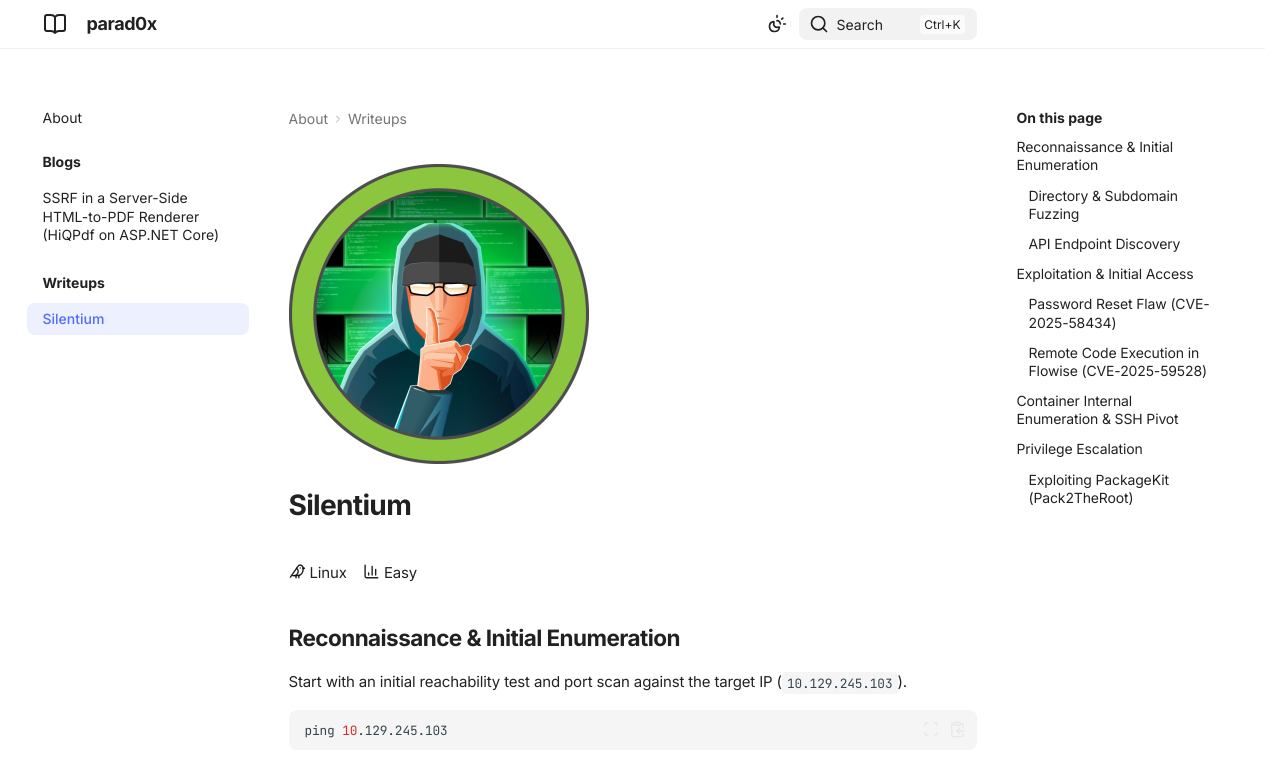
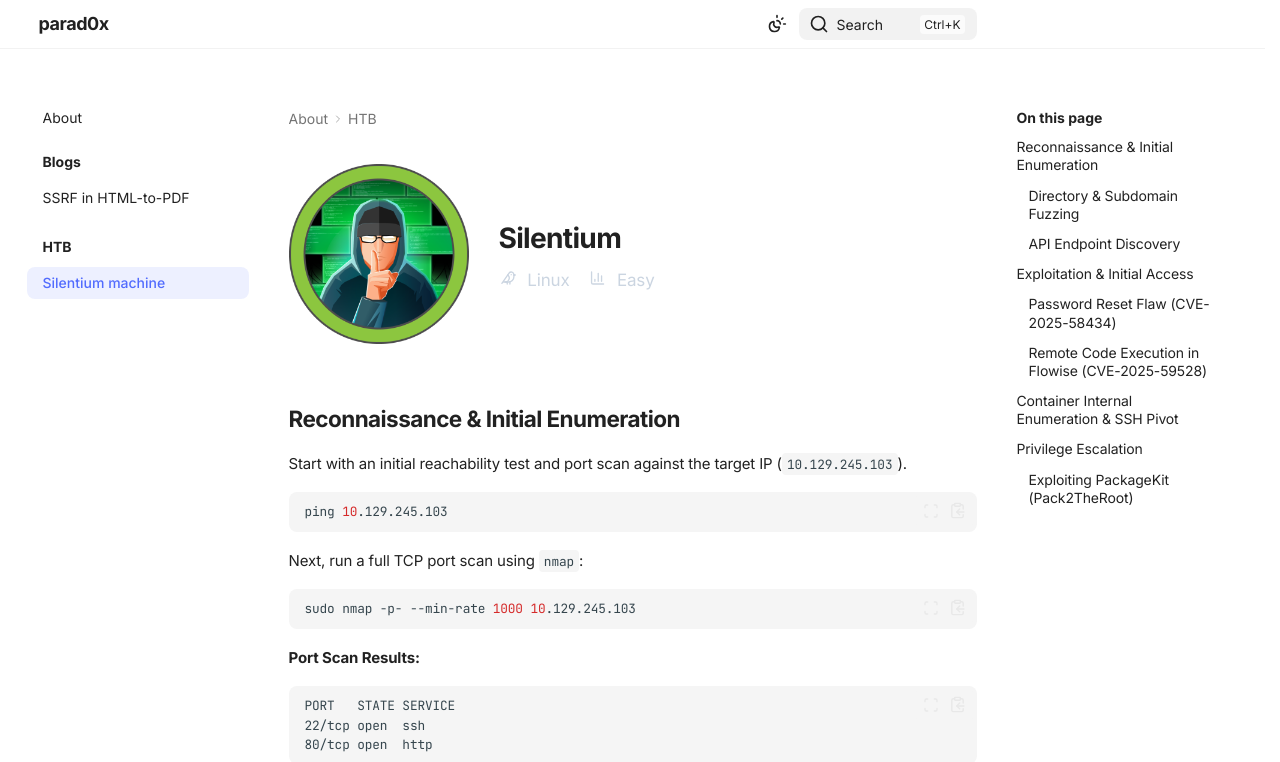
Before and after one commit to rad0xus/rad0xus, a plain HTML site: page site/writeups/silentium/index.html in a window 1280 px wide. Shown: the top 762 px of the page. Drawn offline with Linux system fonts and the light colour scheme.

```diff
--- a/site/404.html
+++ b/site/404.html
@@ -49,6 +49,8 @@
         <style>:root{--md-text-font:"Inter";--md-code-font:"JetBrains Mono"}</style>
 
 
+
+      <link rel="stylesheet" href="/stylesheets/extra.css">
 
     <script>__md_scope=new URL("/",location),__md_scope.pathname.endsWith("/")||(__md_scope=new URL(__md_scope.pathname+"/",location)),__md_hash=e=>[...e].reduce(((e,t)=>(e<<5)-e+t.charCodeAt(0)),0),__md_get=(e,t=localStorage,_=__md_scope)=>JSON.parse(t.getItem(_.pathname+"."+e)),__md_set=(e,t,_=localStorage,a=__md_scope)=>{try{_.setItem(a.pathname+"."+e,JSON.stringify(t))}catch(e){}},document.documentElement.setAttribute("data-platform",navigator.platform)</script>
 
@@ -304,7 +306,7 @@
   <span class="md-ellipsis">
 
 
-  SSRF in a Server-Side HTML-to-PDF Renderer (HiQPdf on ASP.NET Core)
+  SSRF in HTML-to-PDF
 
 
   </span>
@@ -358,7 +360,7 @@
   <span class="md-ellipsis">
 
 
-  Writeups
+  HTB
 
 
   </span>
@@ -373,7 +375,7 @@
             <span class="md-nav__icon md-icon"></span>
 
 
-  Writeups
+  HTB
 
           </label>
           <ul class="md-nav__list" data-md-scrollfix>
@@ -392,7 +394,7 @@
   <span class="md-ellipsis">
 
 
-  Silentium
+  Silentium machine
 
 
   </span>
--- a/site/writeups/silentium/index.html
+++ b/site/writeups/silentium/index.html
@@ -53,6 +53,8 @@
         <style>:root{--md-text-font:"Inter";--md-code-font:"JetBrains Mono"}</style>
 
 
+
+      <link rel="stylesheet" href="../../stylesheets/extra.css">
 
     <script>__md_scope=new URL("../..",location),__md_scope.pathname.endsWith("/")||(__md_scope=new URL(__md_scope.pathname+"/",location)),__md_hash=e=>[...e].reduce(((e,t)=>(e<<5)-e+t.charCodeAt(0)),0),__md_get=(e,t=localStorage,_=__md_scope)=>JSON.parse(t.getItem(_.pathname+"."+e)),__md_set=(e,t,_=localStorage,a=__md_scope)=>{try{_.setItem(a.pathname+"."+e,JSON.stringify(t))}catch(e){}},document.documentElement.setAttribute("data-platform",navigator.platform)</script>
 
@@ -309,7 +311,7 @@
   <span class="md-ellipsis">
 
 
-  SSRF in a Server-Side HTML-to-PDF Renderer (HiQPdf on ASP.NET Core)
+  SSRF in HTML-to-PDF
 
 
   </span>
@@ -365,7 +367,7 @@
   <span class="md-ellipsis">
 
 
-  Writeups
+  HTB
 
 
   </span>
@@ -380,7 +382,7 @@
             <span class="md-nav__icon md-icon"></span>
 
 
-  Writeups
+  HTB
 
           </label>
           <ul class="md-nav__list" data-md-scrollfix>
@@ -408,7 +410,7 @@
   <span class="md-ellipsis">
 
 
-  Silentium
+  Silentium machine
 
 
   </span>
@@ -425,7 +427,7 @@
   <span class="md-ellipsis">
 
 
-  Silentium
+  Silentium machine
 
 
   </span>
@@ -795,7 +797,7 @@
 
 
   <span class="md-ellipsis">
-    Writeups
+    HTB
   </span>
 
         </a>
@@ -1064,7 +1066,7 @@
       <nav class="md-footer__inner md-grid" aria-label="Footer" >
 
 
-          <a href="../../blogs/HiQPdf%20SSRF/" class="md-footer__link md-footer__link--prev" aria-label="Previous: SSRF in a Server-Side HTML-to-PDF Renderer (HiQPdf on ASP.NET Core)">
+          <a href="../../blogs/HiQPdf%20SSRF/" class="md-footer__link md-footer__link--prev" aria-label="Previous: SSRF in HTML-to-PDF">
             <div class="md-footer__button md-icon">
 
               <svg xmlns="http://www.w3.org/2000/svg" fill="none" stroke="currentColor" stroke-linecap="round" stroke-linejoin="round" stroke-width="2" class="lucide lucide-arrow-left" viewBox="0 0 24 24"><path d="m12 19-7-7 7-7M19 12H5"/></svg>
@@ -1074,7 +1076,7 @@
                 Previous
               </span>
               <div class="md-ellipsis">
-                SSRF in a Server-Side HTML-to-PDF Renderer (HiQPdf on ASP.NET Core)
+                SSRF in HTML-to-PDF
               </div>
             </div>
           </a>
```
Also changed, not shown: site/blogs/HiQPdf SSRF/index.html (+9 -7 lines), site/index.html (+8 -6 lines), site/search.json (+1 -1 lines), 1 other file.
